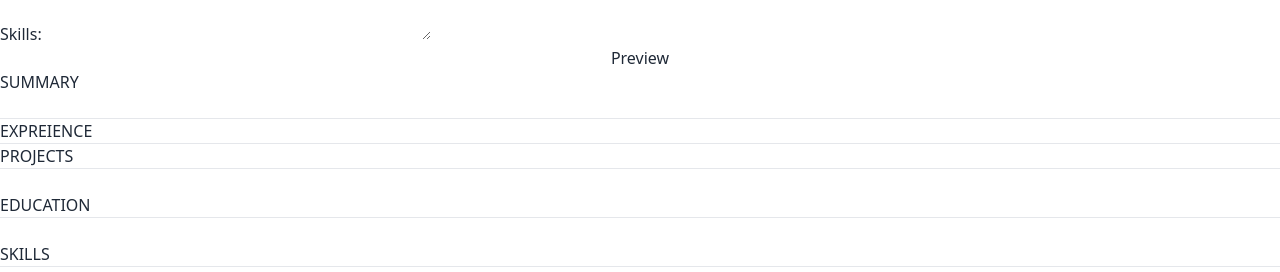
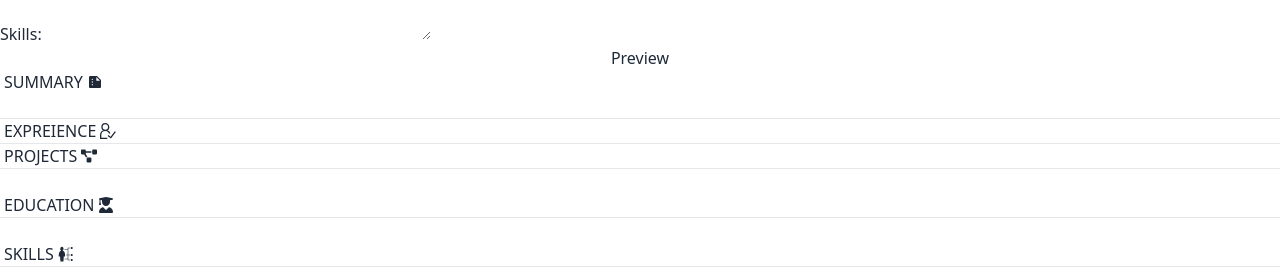
Before and after one commit to MUHAMMADSabbirHossain/personal-portfolio, a React (Vite) app in the folder Personal-Portfolios-FrontEnd/: page /resume in a window 1280 px wide. Shown: the part 680-952 px from the top of the page. Built offline with nearby package versions, Linux system fonts and the light colour scheme.

Commit message:
download pdf: icon added in the button and preview section... successfully

```diff
--- a/Personal-Portfolios-FrontEnd/src/pages/Resume.jsx
+++ b/Personal-Portfolios-FrontEnd/src/pages/Resume.jsx
@@ -1,8 +1,10 @@
 import { useRef, useState } from 'react';
 import { useReactToPrint } from 'react-to-print';
-import { FaGithub, FaMapLocationDot, FaLinkedin, FaSquarePhone } from "react-icons/fa6";
-import { MdEmail } from "react-icons/md";
-import { FaFileDownload } from "react-icons/fa";
+import { FaGithub, FaMapLocationDot, FaLinkedin, FaSquarePhone, FaUserGraduate } from "react-icons/fa6";
+import { MdEmail, MdSummarize } from "react-icons/md";
+import { FaFileDownload, FaProjectDiagram } from "react-icons/fa";
+import { GiSkills } from "react-icons/gi";
+import { GrUserExpert } from "react-icons/gr";
 
 const Resume = () => {
     const componentRef = useRef();
@@ -171,14 +173,18 @@ const Resume = () => {
 
                     {/* summary */}
                     <div>
-                        <h2 className="uppercase">summary</h2>
+                        < div className='flex items-center'>
+                            <h2 className="uppercase mx-1">summary</h2><MdSummarize />
+                        </div>
                         <summary>{summary}</summary>
                         <hr />
                     </div>
 
                     {/* experience */}
                     <div>
-                        <h2 className="uppercase">expreience</h2>
+                        <div className='flex items-center'>
+                            <h2 className="uppercase mx-1">expreience</h2><GrUserExpert />
+                        </div>
                         <hr />
                         <p>{postTitle}</p>
                         <p>{compayName}</p>
@@ -187,7 +193,9 @@ const Resume = () => {
 
                     {/* projects */}
                     <div>
-                        <h2 className="uppercase">projects</h2>
+                        <div className='flex items-center'>
+                            <h2 className="uppercase mx-1">projects</h2><FaProjectDiagram />
+                        </div>
                         <hr />
                         <p>{projectTitle}</p>
                         <p>{projectDuration}</p>
@@ -196,13 +204,19 @@ const Resume = () => {
                     </div>
                     {/* education */}
                     <div>
-                        <h2 className="uppercase">education</h2>
+                        <div className='flex items-center'>
+                            <h2 className="uppercase mx-1">education</h2>
+                            <FaUserGraduate />
+                        </div>
                         <hr />
                         <summary>{education}</summary>
                     </div>
                     {/* skills */}
                     <div>
-                        <h2 className="uppercase">skills</h2>
+                        <div className='flex items-center'>
+                            <h2 className="uppercase mx-1">skills</h2>
+                            <GiSkills />
+                        </div>
                         <hr />
                         <summary>{skills}</summary>
                     </div>
```
